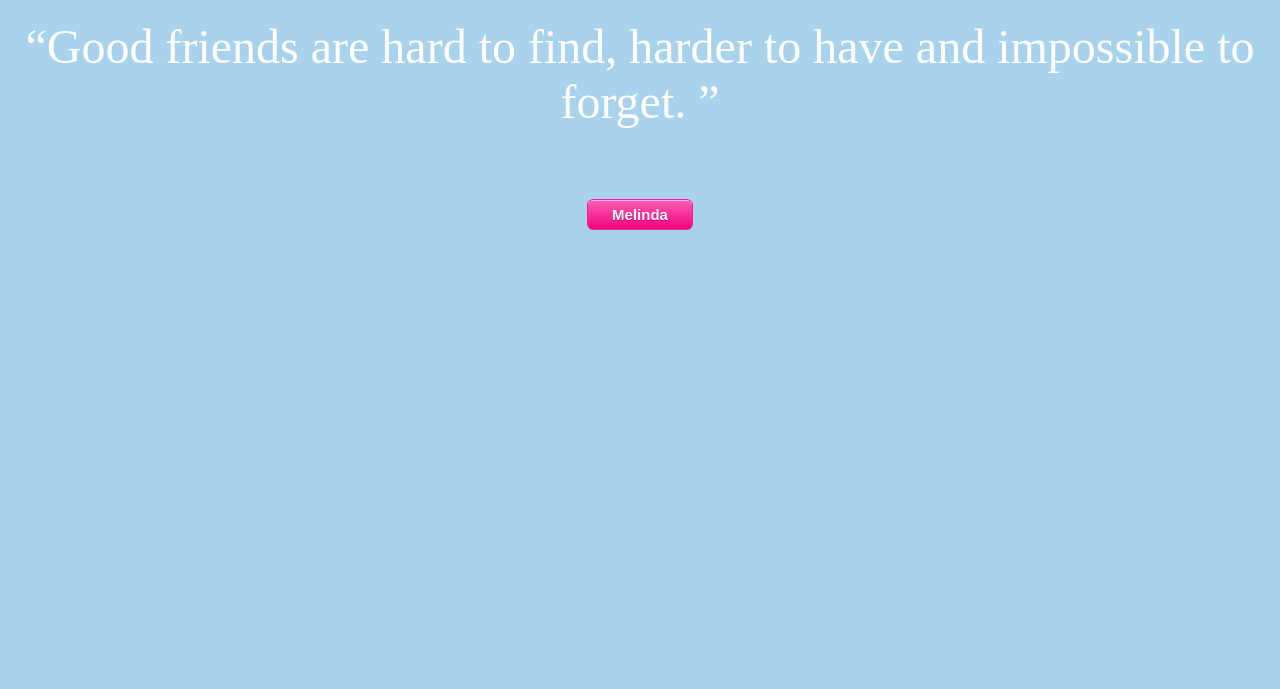
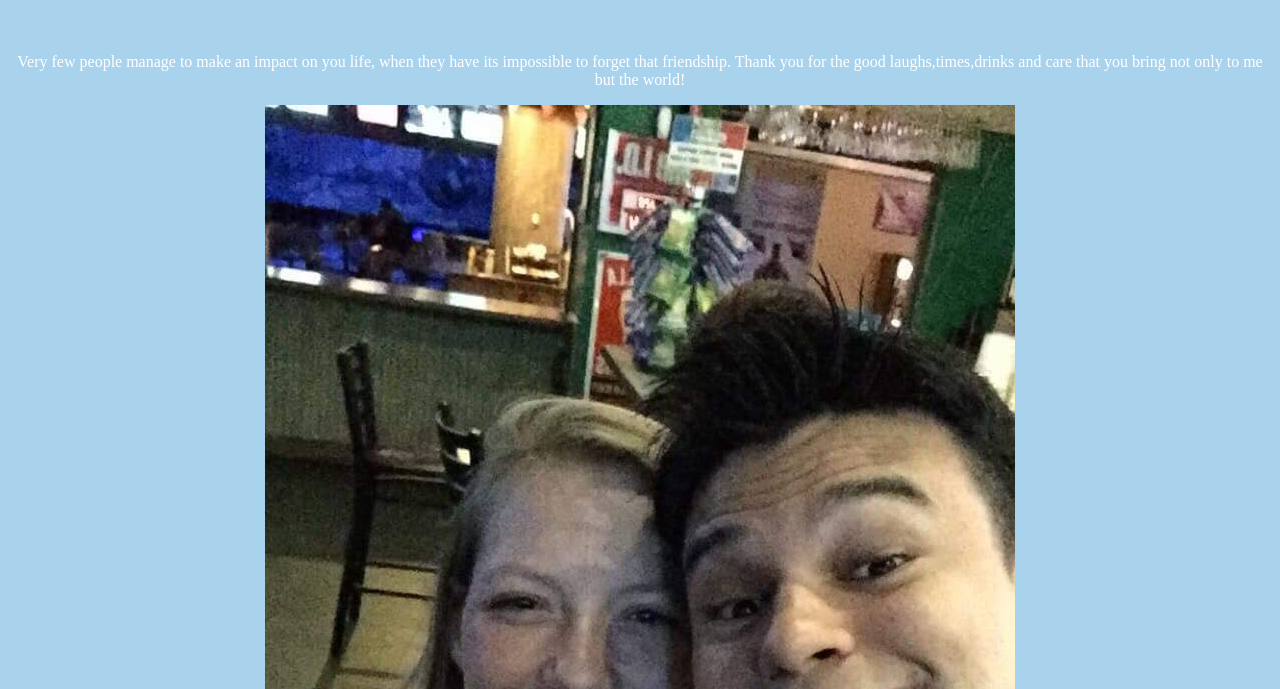
Before and after one commit to Quanluis/merr, a website: page index.html in a window 1280 px wide. Both pictures are taken after a click on the button "Melinda". Shown: the part 111-800 px from the top of the page. Drawn offline with nearby package versions, Linux system fonts and the light colour scheme.

Commit message:
created a click event that hides elements on a page and displays others accordingly.

```diff
--- a/app.js
+++ b/app.js
@@ -1,3 +1,15 @@
+$("#pic").hide()
+$("#letter").hide()
+
 $('#quote').hide().fadeIn(1500);
 
 $('#mindy').hide().slideDown(1500);
+
+$('#mindy').click(function(){
+    console.log("clicked")
+    $('#pic').show()
+    $('#letter').show()
+    $('#quote').hide()
+    $('#mindy').hide()
+
+})
--- a/index.html
+++ b/index.html
@@ -12,6 +12,14 @@
         have and impossible to forget.
     </q>
     <br>
+    <p id = "letter">Very few people manage to make an impact
+        on you life, when they have its impossible
+        to forget that friendship. Thank you for the
+        good laughs,times,drinks and care that you bring
+        not only to me but the world!
+    </p>
+    <img src="mindyAndI.jpg" id = "pic" alt="Picture of me and my friend">
+    <br>
  <button class="myButton" id = "mindy">Melinda</button>
  <link rel="stylesheet" href="index.css">
  <script src="https://code.jquery.com/jquery-3.3.1.min.js"></script>
```
